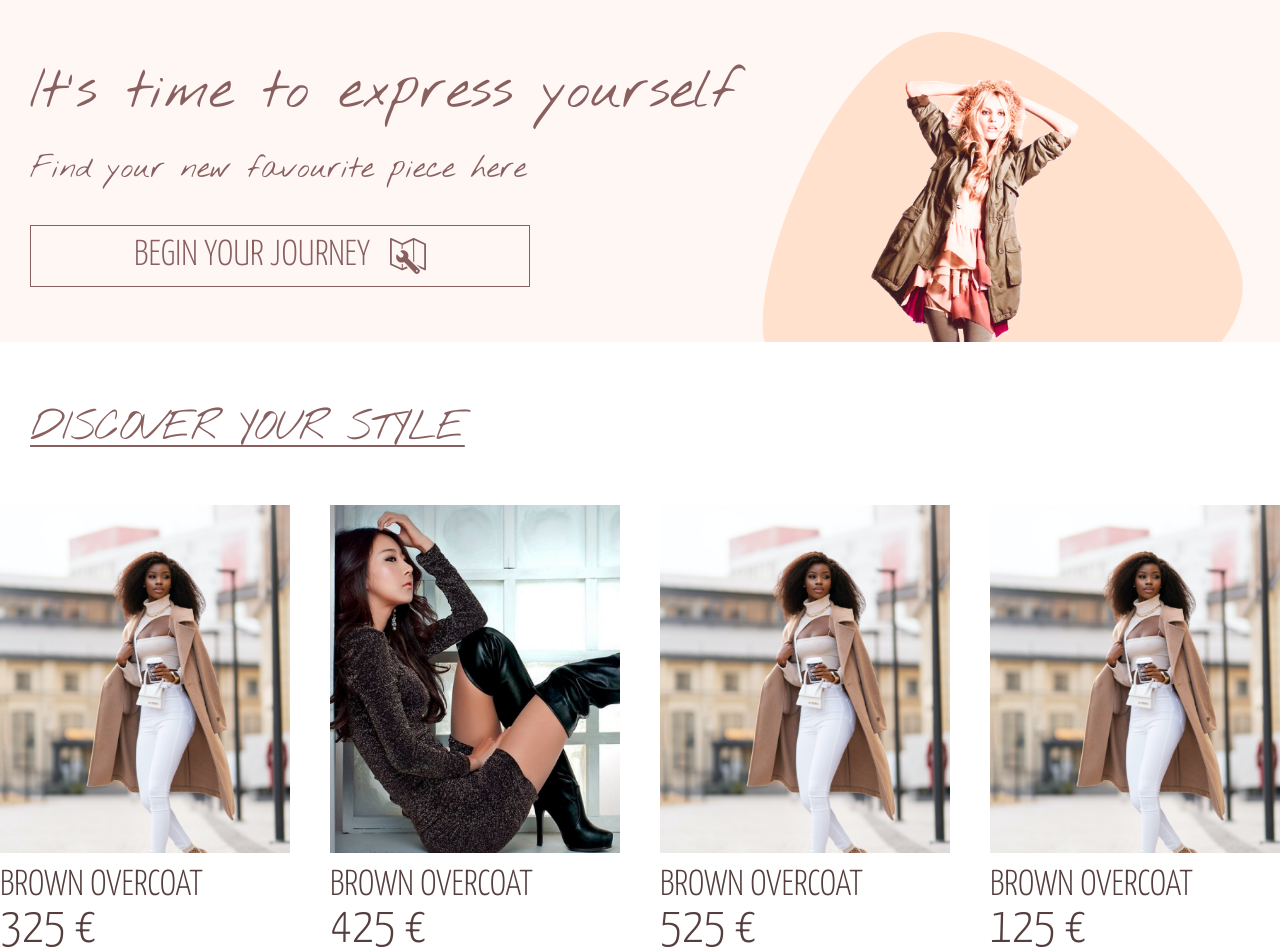
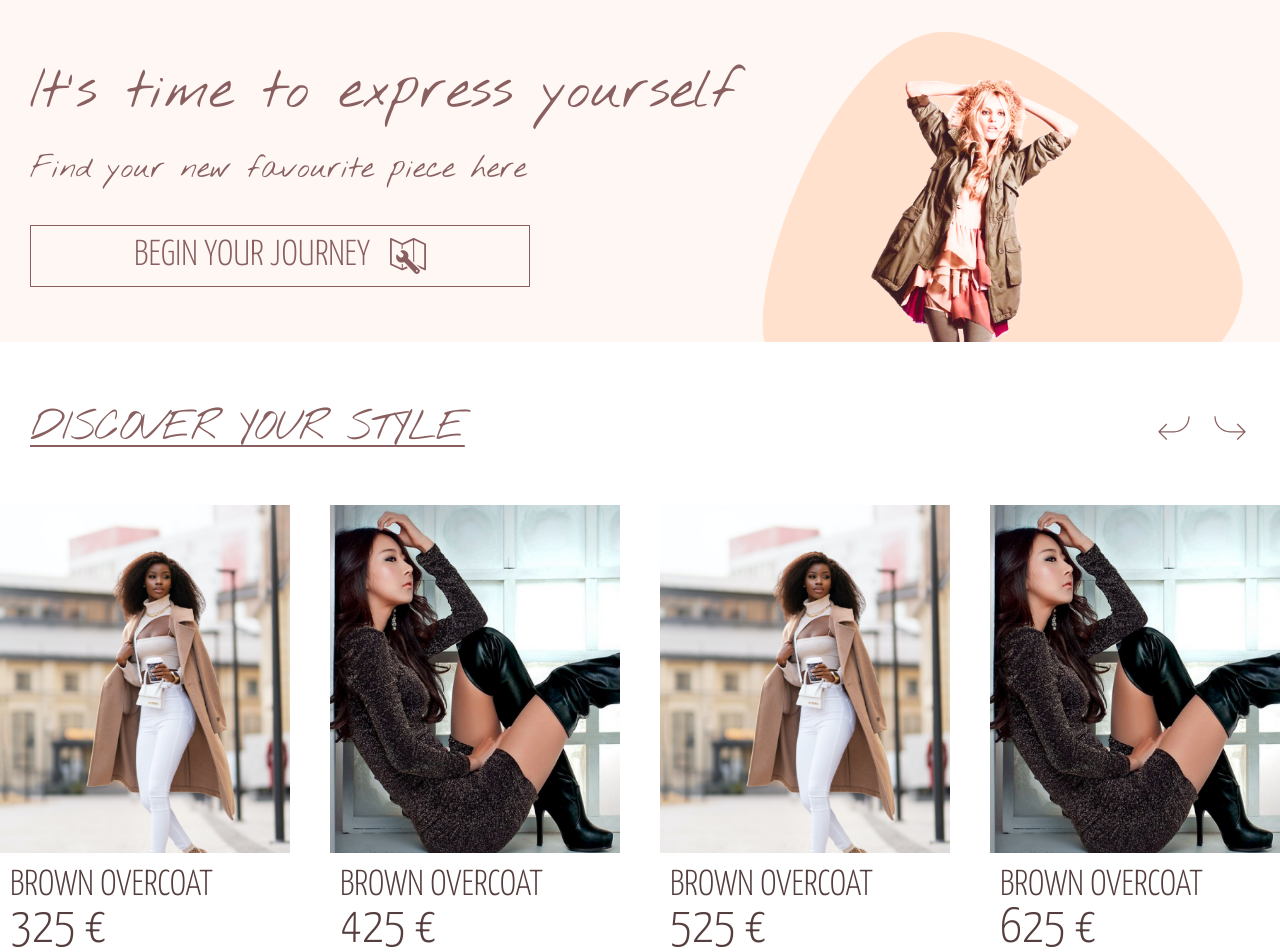
Before and after one commit to MihaiDragutescu/da-ssh-frontend, a React (Create React App) app: page / in a window 1280 px wide. Shown: the top 952 px of the page. Built offline with nearby package versions, Linux system fonts and the light colour scheme.

Commit message:
Updated home slider component

```diff
--- a/src/components/ui/ProductCard.scss
+++ b/src/components/ui/ProductCard.scss
@@ -3,6 +3,18 @@
 
 .product-card {
   padding: 0 20px;
+
+  @include for-size(tablet-landscape) {
+    padding: 0 15px;
+  }
+
+  @include for-size(tablet-portrait) {
+    padding: 0 10px;
+  }
+
+  @include for-size(mobile) {
+    padding: 0 5px;
+  }
 
   &__image {
     width: 100%;
@@ -12,6 +24,7 @@
   &__content {
     display: flex;
     flex-direction: column;
+    padding: 0 10px;
   }
 
   &__name,
@@ -23,17 +36,41 @@
   &__name {
     font-size: 36px;
     text-transform: uppercase;
+
+    @include for-size(tablet-portrait) {
+      font-size: 32px;
+    }
+
+    @include for-size(mobile) {
+      font-size: 24px;
+    }
   }
 
   &__price {
     font-size: 50px;
+
+    @include for-size(tablet-portrait) {
+      font-size: 45px;
+    }
+
+    @include for-size(mobile) {
+      font-size: 32px;
+    }
   }
 
   &__collection {
     font-size: 36px;
-    line-height: 43px;
+    line-height: 1.2;
     font-family: $font-tertiary;
     color: $color-brown;
+
+    @include for-size(tablet-portrait) {
+      font-size: 32px;
+    }
+
+    @include for-size(mobile) {
+      font-size: 24px;
+    }
   }
 
   &__category {
@@ -41,6 +78,14 @@
     line-height: 1.33;
     font-family: $font-secondary;
     color: $color-brown-dark;
+
+    @include for-size(tablet-portrait) {
+      font-size: 40px;
+    }
+
+    @include for-size(mobile) {
+      font-size: 31px;
+    }
   }
 
   &__button {
--- a/src/index.scss
+++ b/src/index.scss
@@ -34,6 +34,10 @@ h1 {
 h2 {
   font-size: 40px;
 
+  @include for-size(tablet-portrait) {
+    font-size: 36px;
+  }
+
   @include for-size(mobile) {
     font-size: 32px;
   }
@@ -69,9 +73,12 @@ h3 {
 
 .section-title {
   text-transform: uppercase;
-  align-self: flex-start;
   text-decoration: underline;
   text-underline-offset: 6px;
   text-decoration-thickness: 1.75px;
   text-align: start;
+
+  @include for-size(mobile) {
+    text-align: center;
+  }
 }
--- a/src/pages/home/HomeSlider/HomeSlider.scss
+++ b/src/pages/home/HomeSlider/HomeSlider.scss
@@ -5,6 +5,10 @@
   &__container {
     padding: $vertical-padding-desktop / 2 0;
     max-width: initial;
+
+    @include for-size(mobile) {
+      padding: $vertical-padding-tablet / 2 0;
+    }
   }
 
   &__row {
@@ -12,12 +16,38 @@
     align-items: center;
   }
 
-  &__title {
+  &__title-container {
+    padding: 0 30px;
+    display: flex;
+    justify-content: space-between;
     margin-bottom: 50px;
+
+    @include for-size(mobile) {
+      flex-direction: column;
+      align-items: center;
+      margin-bottom: 8px;
+    }
   }
 
-  &__title-container {
-    padding: 0 30px;
+  &__navigation {
+    display: flex;
+    margin-left: 16px;
+
+    @include for-size(mobile) {
+      margin: 0;
+      width: 100%;
+      justify-content: space-between;
+    }
+
+    &--prev,
+    &--next {
+      cursor: pointer;
+      width: 40px;
+    }
+
+    &--prev {
+      margin-right: 16px;
+    }
   }
 
   .slick-slider {
@@ -25,11 +55,24 @@
 
     .slick-list {
       margin: 0 -20px;
+
+      @include for-size(tablet-landscape) {
+        margin: 0 -15px;
+      }
+
+      @include for-size(tablet-portrait) {
+        margin: 0 -10px;
+      }
+
+      @include for-size(mobile) {
+        margin: 0 -5px;
+      }
     }
   }
 
   &__button-container {
     text-align: center;
     margin-top: 40px;
+    padding: 0 30px;
   }
 }
--- a/src/pages/home/HomeSlider/HomeSlider.tsx
+++ b/src/pages/home/HomeSlider/HomeSlider.tsx
@@ -3,12 +3,16 @@ import ProductCard from '@Components/ui/ProductCard';
 import Slider from 'react-slick';
 import image1 from '@Assets/images/card-image-1.png';
 import image2 from '@Assets/images/card-image-2.png';
+import { ReactComponent as Prev } from '@Assets/images/arrow-left.svg';
+import { ReactComponent as Next } from '@Assets/images/arrow-right.svg';
 import 'slick-carousel/slick/slick.css';
 import 'slick-carousel/slick/slick-theme.css';
 import './HomeSlider.scss';
 import { useRef } from 'react';
 
 const HomeSlider: React.FC = () => {
+  let sliderRef = useRef<Slider>(null);
+
   const products = [
     {
       id: '1',
@@ -45,15 +49,54 @@ const HomeSlider: React.FC = () => {
       price: 525,
       link: '#',
     },
+    {
+      id: '6',
+      image: image2,
+      name: 'Brown overcoat',
+      price: 625,
+      link: '#',
+    },
   ];
 
   const settings = {
     infinite: true,
     autoplaySpeed: 2000,
     autoplay: true,
-    slidesToShow: 4,
+    slidesToShow: 5,
     slidesToScroll: 1,
     arrows: true,
+    responsive: [
+      {
+        breakpoint: 1500,
+        settings: {
+          slidesToShow: 4,
+        },
+      },
+      {
+        breakpoint: 991,
+        settings: {
+          slidesToShow: 3,
+        },
+      },
+      {
+        breakpoint: 500,
+        settings: {
+          slidesToShow: 2,
+        },
+      },
+    ],
+  };
+
+  const goToNext = () => {
+    if (sliderRef.current) {
+      sliderRef.current.slickNext();
+    }
+  };
+
+  const goToPrev = () => {
+    if (sliderRef.current) {
+      sliderRef.current.slickPrev();
+    }
   };
 
   const handleClick = () => {
@@ -67,9 +110,18 @@ const HomeSlider: React.FC = () => {
           <h2 className='home-slider__title section-title'>
             Discover your style
           </h2>
+          <div className='home-slider__navigation'>
+            <Prev
+              onClick={goToPrev}
+              className='home-slider__navigation--prev'
+            />
+            <Next
+              onClick={goToNext}
+              className='home-slider__navigation--next'
+            />
+          </div>
         </div>
-
-        <Slider {...settings}>
+        <Slider {...settings} ref={sliderRef}>
           {products.map((product, index) => {
             return (
               <ProductCard
@@ -82,7 +134,7 @@ const HomeSlider: React.FC = () => {
             );
           })}
         </Slider>
-        <div className='home-slider__button-container'>
+        <div className='home-slider__button-container ssh-container'>
           <Button onClick={handleClick}>See More</Button>
         </div>
       </div>
```
Also changed, not shown: src/assets/images/arrow-left.svg (added), src/assets/images/arrow-right.svg (added).
